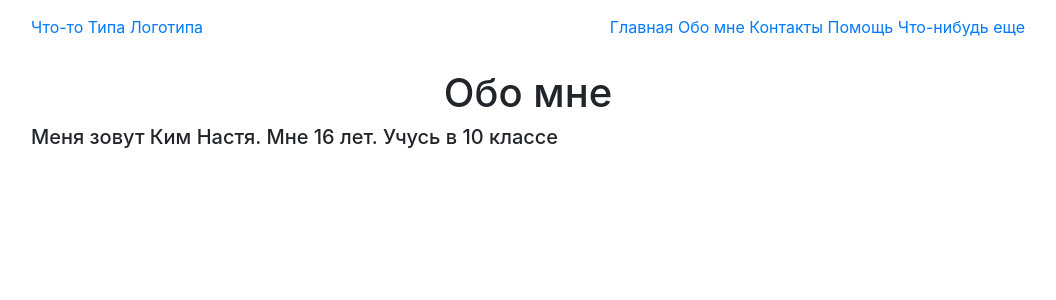
After one commit to RedSuper01/Web_project_OLX, a Flask app: page /about_me in a window 1280 px wide. The commit adds this page. Shown: the top 300 px of the page, without its empty margins (112-1168 px from the left). Run offline with Flask 2, Linux system fonts and the light colour scheme; some libraries are stand-ins or nearby versions.

Commit message:
Cделана страница About me(будет еще дополняться)

```diff
--- a/main.py
+++ b/main.py
@@ -8,6 +8,10 @@ app = Flask(__name__)
 def main():
     return render_template("main.html")
 
+@app.route('/about_me')
+def about_me():
+    return render_template("about_me.html")
+
 
 if __name__ == '__main__':
     app.run(port=8080, host='127.0.0.1')
--- /dev/null
+++ b/templates/about_me.html
@@ -0,0 +1,6 @@
+{% extends "base_header.html" %}
+
+{% block content %}
+    <h1 align="middle">Обо мне</h1>
+    <h5 align="left">Меня зовут Ким Настя. Мне 16 лет. Учусь в 10 классе</h5>
+{% endblock %}
--- /dev/null
+++ b/templates/base_header.html
@@ -0,0 +1,31 @@
+<!doctype html>
+<html lang="en">
+<head>
+    <meta charset="utf-8">
+    <meta name="viewport" content="width=device-width, initial-scale=1, shrink-to-fit=no">
+    <link rel="stylesheet"
+          href="https://stackpath.bootstrapcdn.com/bootstrap/4.4.1/css/bootstrap.min.css"
+          integrity="sha384-Vkoo8x4CGsO3+Hhxv8T/Q5PaXtkKtu6ug5TOeNV6gBiFeWPGFN9MuhOf23Q9Ifjh"
+          crossorigin="anonymous">
+    <link rel="stylesheet" href="../static/css/styles.css" type="text/css">
+</head>
+<body>
+<header>
+     <div class="container">
+        <a href="/" class="logo">Что-то Типа Логотипа</a>
+        <nav>
+            <ul class="top-menu">
+                <li><a href="">Главная</a></li>
+                <li><a href="">Обо мне</a></li>
+                <li><a href="">Контакты</a></li>
+                <li><a href="">Помощь</a></li>
+                <li><a href="">Что-нибудь еще</a></li>
+            </ul>
+        </nav>
+    </div>
+</header>
+<main role="main" class="container">
+    {% block content %} {% endblock %}
+</main>
+</body>
+</html>
--- a/templates/main.html
+++ b/templates/main.html
@@ -11,8 +11,8 @@
         <a href="/" class="logo">Что-то Типа Логотипа</a>
         <nav>
             <ul class="top-menu">
-                <li><a href="">Главная</a></li>
-                <li><a href="">Обо мне</a></li>
+                <li><a href="/">Главная</a></li>
+                <li><a href="/about_me">Обо мне</a></li>
                 <li><a href="">Контакты</a></li>
                 <li><a href="">Помощь</a></li>
                 <li><a href="">Что-нибудь еще</a></li>
```
